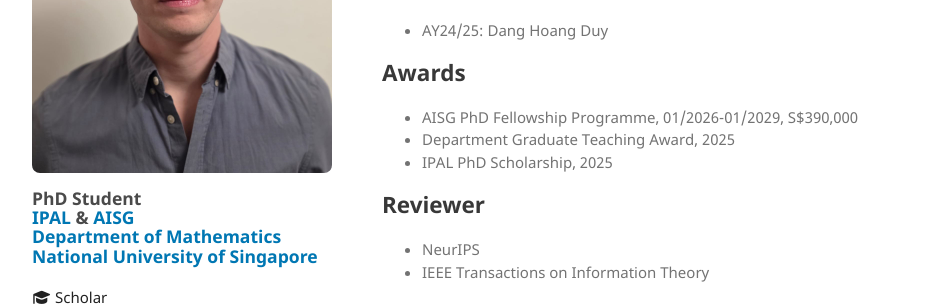
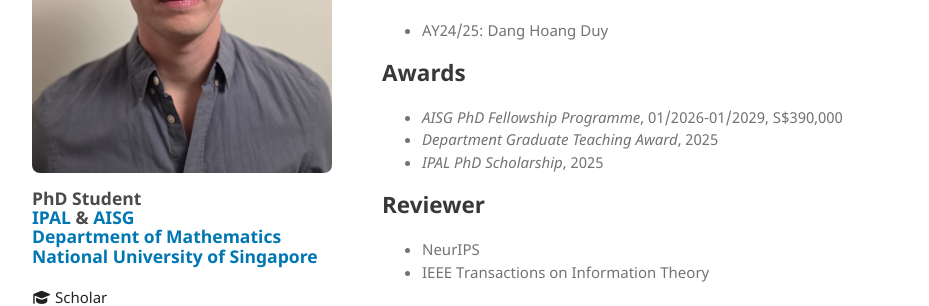
Before and after one commit to meyermaxime/meyermaxime.github.io, a Jekyll site: the page built from others.html, in a window 1280 px wide. Shown: the part 340-646 px from the top of the page, without its empty margins (128-1057 px from the left). Built offline with Jekyll 4.4.1, drawn with Linux system fonts in a browser that asks for light colours.

```diff
--- a/others.html
+++ b/others.html
@@ -20,9 +20,9 @@ title: Others
 
 <h2 id="awards">Awards</h2>
 <ul>
-  <li>AISG PhD Fellowship Programme, 01/2026-01/2029, S$390,000</li>
-  <li>Department  Graduate  Teaching Award, 2025</li>
-  <li>IPAL PhD Scholarship, 2025</li>
+  <li><em>AISG PhD Fellowship Programme</em>, 01/2026-01/2029, S$390,000</li>
+  <li><em>Department  Graduate  Teaching Award</em>, 2025</li>
+  <li><em>IPAL PhD Scholarship</em>, 2025</li>
 </ul>
 
 <h2 id="reviewer">Reviewer</h2>
```
